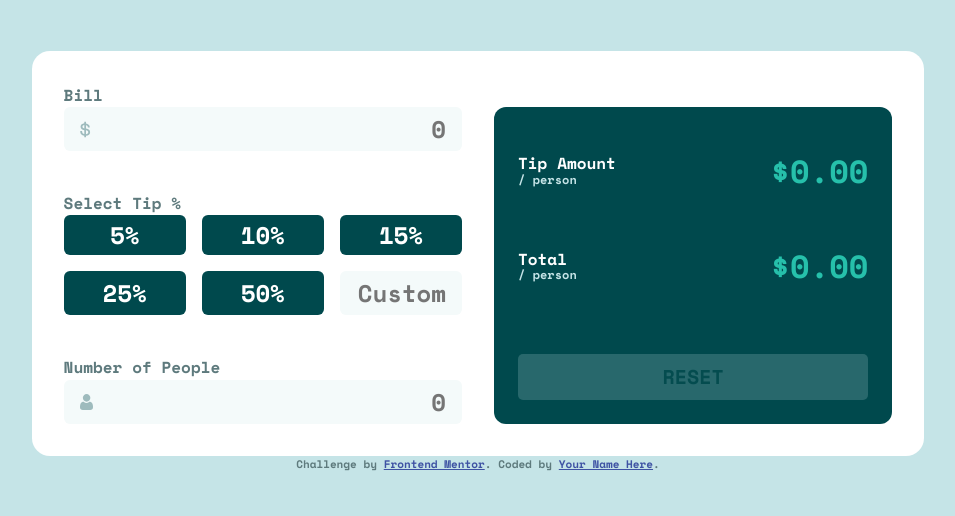
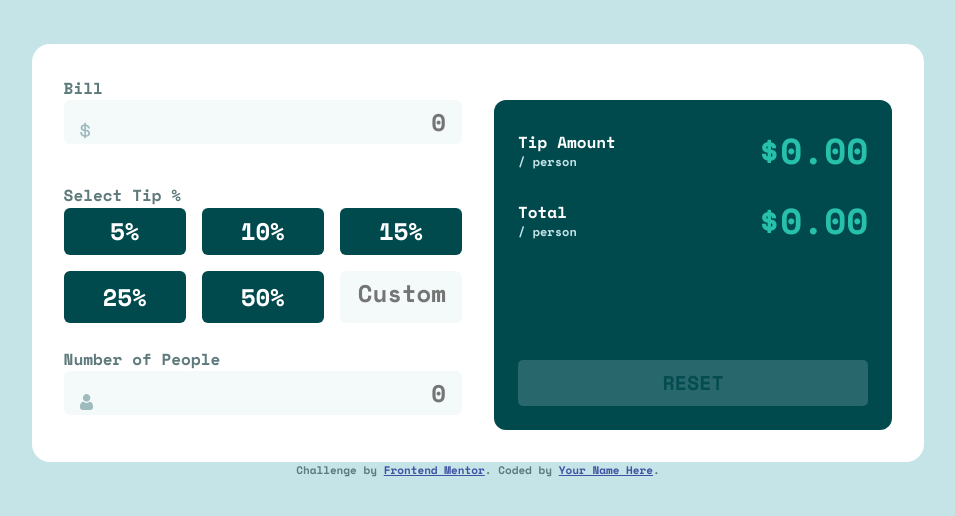
Before and after one commit to ania221B/tip-calculator, a plain HTML site: page index.html in a window 1280 px wide. Shown: the part 202-718 px from the top of the page, without its empty margins (162-1117 px from the left). Drawn offline with nearby package versions, Linux system fonts and the light colour scheme.

Commit message:
spacing + font-size adjusted

```diff
--- a/css/styles.css
+++ b/css/styles.css
@@ -20,7 +20,7 @@ CUSTOM PROPERTIES
   --fs-300: 1rem;
   --fs-350: 1.25rem;
   --fs-400: 1.5rem;
-  --fs-500: 2rem;
+  --fs-500: 2.25rem;
 
   --fw-400: 400;
   --fw-700: 700;
@@ -280,6 +280,7 @@ LAYOUT
 }
 
 .tip-calculator fieldset {
+  --flow-space: 0.5rem;
   position: relative;
 }
 
@@ -288,7 +289,7 @@ fieldset:first-of-type::before {
   width: 1rem;
   height: 1rem;
   position: absolute;
-  inset: 0.25rem auto 0.25rem 1rem;
+  inset: 0.75rem auto 0.5rem 1rem;
 }
 
 fieldset:last-of-type::before {
@@ -296,7 +297,7 @@ fieldset:last-of-type::before {
   width: 1rem;
   height: 1rem;
   position: absolute;
-  inset: 0.25rem auto 0.25rem 1rem;
+  inset: 0.75rem auto 0.5rem 1rem;
 }
 
 .tip-calculator input[type="text"] {
@@ -363,6 +364,7 @@ input[data-type="primary"] + label {
 }
 
 .btn[type="reset"] {
+  margin-top: 1rem;
   padding: 0.5rem 1rem;
   background-color: hsl(var(--clr-neutral-300) / 0.2);
   color: hsl(var(--clr-primary-800) / 0.9);
@@ -371,6 +373,12 @@ input[data-type="primary"] + label {
 
   position: relative;
   z-index: 1;
+}
+
+@media (min-width: 56.25em) {
+  .btn[type="reset"] {
+    margin-top: 6rem;
+  }
 }
 
 .btn[type="reset"].active {
@@ -411,6 +419,10 @@ input[data-type="primary"]:checked + label::after {
   inset: 0;
 }
 
+#tip-selection .grid {
+  margin-top: 0.5rem;
+}
+
 .results {
   padding: 1.5rem;
   border-radius: var(--br-medium);
@@ -421,6 +433,10 @@ input[data-type="primary"]:checked + label::after {
   align-items: center;
 }
 
+.results h2 span {
+  margin-top: 0.25rem;
+}
+
 .error {
   color: hsl(var(--clr-error));
   position: absolute;
```
